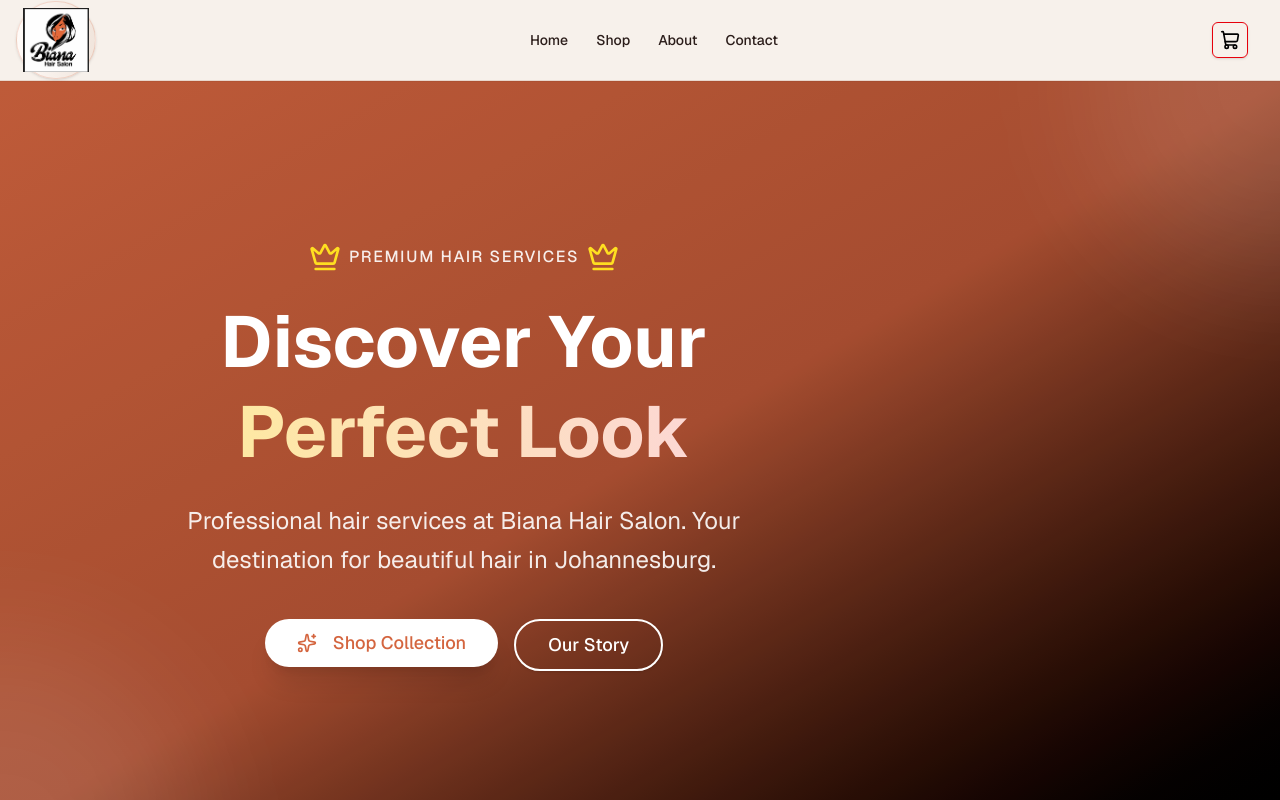
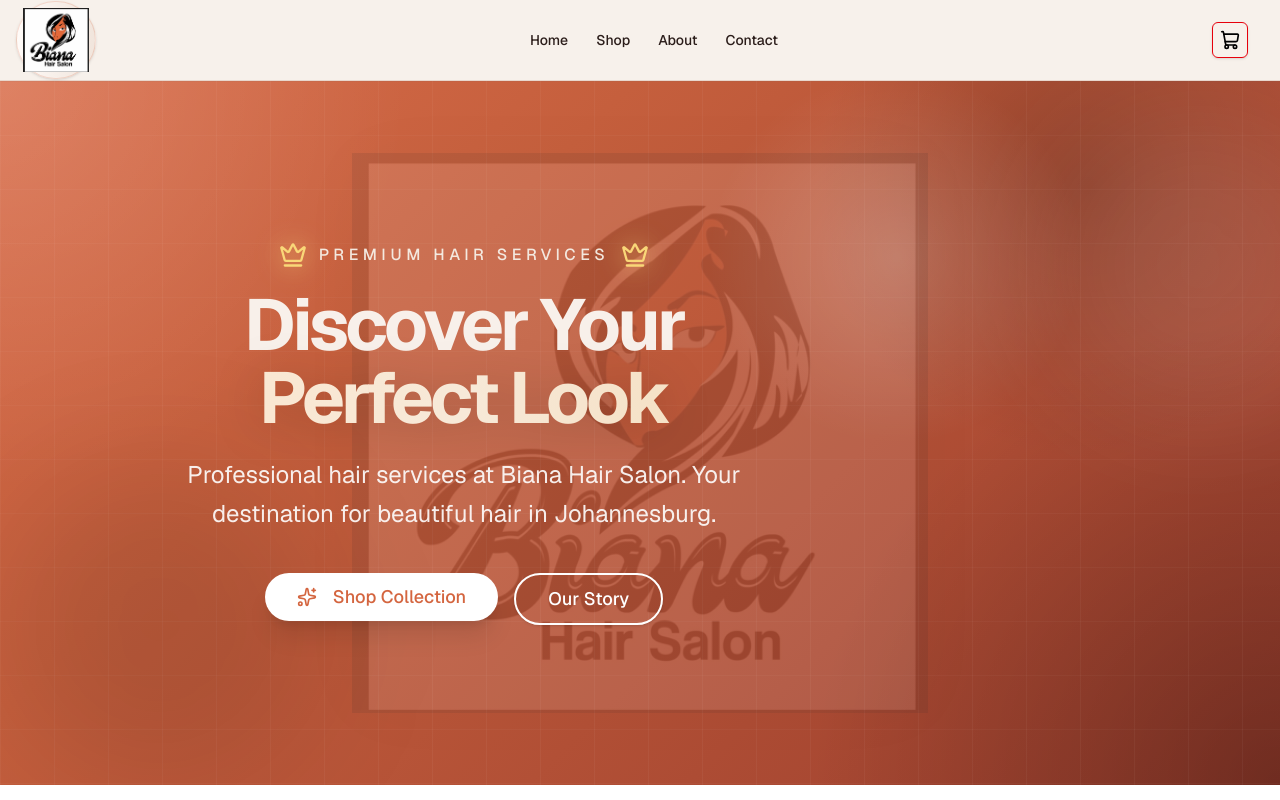
Before and after one commit to mavisstrategicpartners/hairsalon-, a Next.js app: page / in a window 1280 px wide. Shown: the top 800 px of the page. Built offline with nearby package versions, Linux system fonts and the light colour scheme.

Commit message:
updated the website

```diff
--- a/src/app/page.tsx
+++ b/src/app/page.tsx
@@ -2,6 +2,7 @@
 
 import { Button } from '@/components/ui/button'
 import { Card, CardContent } from '@/components/ui/card'
+import BrandLogo from '@/components/BrandLogo'
 import { products } from '@/data/products'
 import ProductCard from '@/components/ProductCard'
 import { useCartStore } from '@/lib/store'
@@ -15,23 +16,31 @@
   return (
     <div className="flex flex-col">
       {/* Hero Section */}
-      <section className="relative bg-gradient-to-br from-[#d4653f] via-[#b85535] to-black text-white py-24 md:py-40 overflow-hidden">
-        <div className="absolute inset-0 bg-black/10"></div>
-        <div className="absolute top-0 right-0 w-96 h-96 bg-white/10 rounded-full blur-3xl -translate-y-1/2 translate-x-1/2"></div>
-        <div className="absolute bottom-0 left-0 w-96 h-96 bg-white/10 rounded-full blur-3xl translate-y-1/2 -translate-x-1/2"></div>
+      <section className="relative overflow-hidden bg-[radial-gradient(circle_at_top_left,_rgba(255,255,255,0.14),_transparent_28%),radial-gradient(circle_at_bottom_right,_rgba(0,0,0,0.28),_transparent_32%),linear-gradient(135deg,_#d96d4a_0%,_#c55f3d_32%,_#9a3d2d_100%)] text-white py-24 md:py-40">
+        <div className="absolute inset-0 bg-[radial-gradient(circle_at_70%_25%,_rgba(255,255,255,0.18),_transparent_18%),radial-gradient(circle_at_85%_15%,_rgba(0,0,0,0.20),_transparent_22%)]"></div>
+        <div className="absolute inset-0 opacity-80 [background-image:linear-gradient(to_right,rgba(255,255,255,0.05)_1px,transparent_1px),linear-gradient(to_bottom,rgba(255,255,255,0.04)_1px,transparent_1px)] [background-size:54px_54px]"></div>
+        <div className="pointer-events-none absolute inset-0 z-0 flex items-center justify-center opacity-10 grayscale-[0.2]">
+          <BrandLogo
+            width={1100}
+            height={700}
+            className="h-[70vh] w-auto max-w-[90%] object-contain drop-shadow-[0_0_40px_rgba(0,0,0,0.22)]"
+          />
+        </div>
+        <div className="absolute -right-16 top-10 h-72 w-72 rounded-full bg-white/10 blur-3xl"></div>
+        <div className="absolute bottom-0 left-0 h-80 w-80 rounded-full bg-black/10 blur-3xl"></div>
 
-        <div className="container mx-auto px-4 relative z-10">
+        <div className="container relative z-10 mx-auto px-4">
           <div className="max-w-4xl text-center">
-            <div className="flex items-center justify-center gap-2 mb-6">
-              <Crown className="h-8 w-8 text-yellow-300" />
-              <span className="text-sm md:text-base font-medium tracking-widest uppercase text-white/90">
+            <div className="mb-6 flex items-center justify-center gap-3">
+              <Crown className="h-7 w-7 text-[#f9d778] drop-shadow-[0_0_12px_rgba(255,223,127,0.8)]" />
+              <span className="text-sm font-medium tracking-[0.28em] text-[#f6efe7]/95 uppercase md:text-base">
                 Premium Hair Services
               </span>
-              <Crown className="h-8 w-8 text-yellow-300" />
+              <Crown className="h-7 w-7 text-[#f9d778] drop-shadow-[0_0_12px_rgba(255,223,127,0.8)]" />
             </div>
-            <h1 className="text-5xl md:text-7xl font-bold mb-6 leading-tight">
+            <h1 className="mb-6 text-5xl font-bold leading-[0.9] tracking-[-0.05em] text-[#f8f0ea] md:text-7xl">
               Discover Your
-              <span className="block text-transparent bg-clip-text bg-gradient-to-r from-yellow-200 to-pink-200">
+              <span className="mt-2 block bg-gradient-to-r from-[#fce5ca] via-[#f7e9d8] to-[#f3d9b2] bg-clip-text text-transparent drop-shadow-[0_6px_24px_rgba(0,0,0,0.18)]">
                 Perfect Look
               </span>
             </h1>
```
